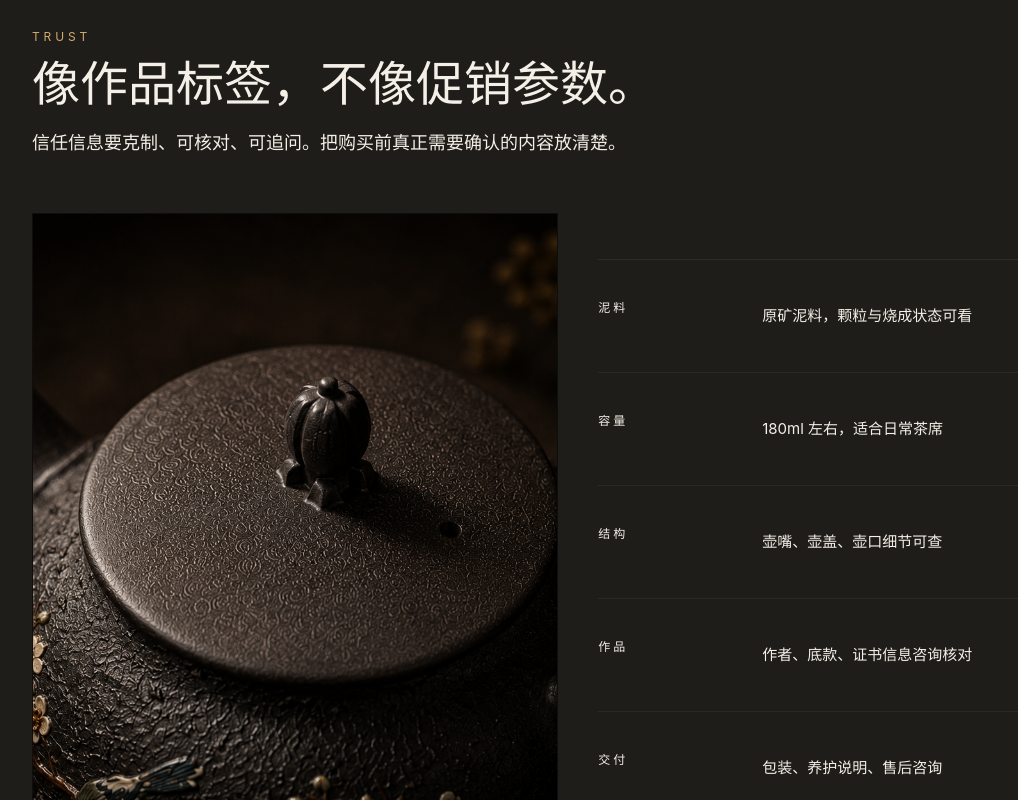
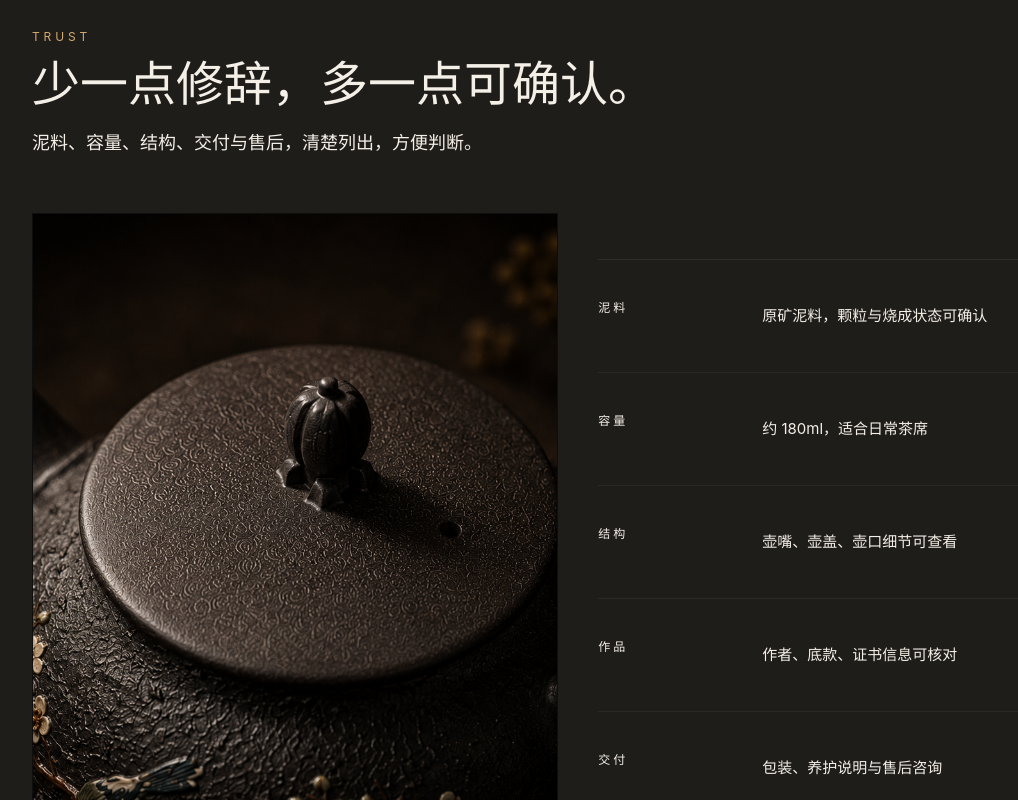
Before and after one commit to ashndjagsdbk/zisha-teapot-landing, a React (Vite) app: page / in a window 1280 px wide. Shown: the part 4660-5460 px from the top of the page, without its empty margins (16-1034 px from the left). Built offline with nearby package versions, Linux system fonts and the light colour scheme.

Commit message:
update trust section copy

```diff
--- a/src/components/TrustSection.jsx
+++ b/src/components/TrustSection.jsx
@@ -1,11 +1,11 @@
 import SectionShell from "./SectionShell.jsx";
 
 const specs = [
-  ["泥料", "原矿泥料，颗粒与烧成状态可看"],
-  ["容量", "180ml 左右，适合日常茶席"],
-  ["结构", "壶嘴、壶盖、壶口细节可查"],
-  ["作品", "作者、底款、证书信息咨询核对"],
-  ["交付", "包装、养护说明、售后咨询"]
+  ["泥料", "原矿泥料，颗粒与烧成状态可确认"],
+  ["容量", "约 180ml，适合日常茶席"],
+  ["结构", "壶嘴、壶盖、壶口细节可查看"],
+  ["作品", "作者、底款、证书信息可核对"],
+  ["交付", "包装、养护说明与售后咨询"]
 ];
 
 export default function TrustSection() {
@@ -13,8 +13,8 @@ export default function TrustSection() {
     <SectionShell
       id="trust"
       eyebrow="TRUST"
-      title="像作品标签，不像促销参数。"
-      intro="信任信息要克制、可核对、可追问。把购买前真正需要确认的内容放清楚。"
+      title="少一点修辞，多一点可确认。"
+      intro="泥料、容量、结构、交付与售后，清楚列出，方便判断。"
       className="bg-[#0d0907]"
     >
       <div className="grid gap-10 lg:grid-cols-[0.92fr_1.08fr] lg:items-center">
```
